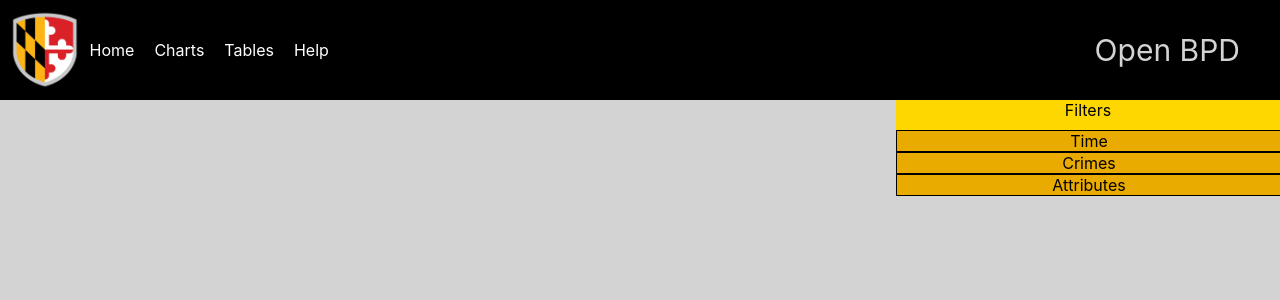
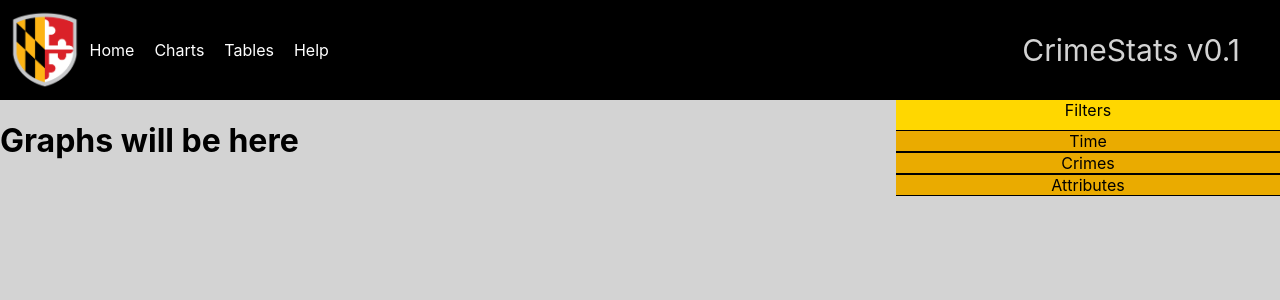
Before and after one commit to AlexanderRuth/cmsc447bpd, a React (Create React App) app in the folder bpd_ui/: page /charts in a window 1280 px wide. Shown: the top 300 px of the page. Built offline with nearby package versions, Linux system fonts and the light colour scheme.

Commit message:
Added Google Maps API

```diff
--- a/bpd_ui/package.json
+++ b/bpd_ui/package.json
@@ -4,10 +4,12 @@
   "private": true,
   "dependencies": {
     "css-loader": "^3.2.0",
+    "google-map-react": "^1.1.5",
     "react": "^16.9.0",
     "react-dom": "^16.9.0",
     "react-router-dom": "^5.0.1",
-    "react-scripts": "3.1.2"
+    "react-scripts": "3.1.2",
+    "react-vis": "^1.11.7"
   },
   "scripts": {
     "start": "react-scripts start",
--- a/bpd_ui/src/App.js
+++ b/bpd_ui/src/App.js
@@ -5,6 +5,7 @@ import Header from "./Header/Header.js";
 import Map from "./Map/Map.js";
 import Filter from './Filter/Filter.js';
 import CrimeTable from "./CrimeTable/CrimeTable.js";
+import CrimeChart from './CrimeChart/CrimeChart.js';
 import { BrowserRouter as Router, Route, Link } from "react-router-dom";
 import { createBrowserHistory } from "history";
 
@@ -16,8 +17,10 @@ function App() {
 		<Router>
 			<div>
 				<Header />
+				<Route exact path="/" component={Map}/>
 				<Route path="/home" component={Map}/>
 				<Route path="/tables" component={CrimeTable}/>
+				<Route path="/charts" component={CrimeChart}/>
 			</div>
 		</Router>
 		<Filter/>
--- /dev/null
+++ b/bpd_ui/src/CrimeChart/CrimeChart.js
@@ -0,0 +1,13 @@
+import React from 'react';
+
+export default class CrimeChart extends React.Component
+{
+	render()
+	{
+		return(
+			<h1 style={{float: "left"}}>
+				Graphs will be here
+			</h1>
+		);
+	}
+}
--- a/bpd_ui/src/Filter/Collapse.css
+++ b/bpd_ui/src/Filter/Collapse.css
@@ -3,6 +3,8 @@
 	color: black;
 	width: 100%;
 	border: 1px solid black;
+	border-right: none;
+	border-left: none;
 }
 
 .collapse-body {
@@ -10,6 +12,8 @@
 	padding: 0;
 	margin: 0;
 	border: 1px solid black;
+	border-right: none;
+	border-left: none;
 }
 
 .collapse-header:hover {
--- a/bpd_ui/src/Filter/Collapse.js
+++ b/bpd_ui/src/Filter/Collapse.js
@@ -15,9 +15,9 @@ export default class Collapse extends React.Component
 	render()
 	{
 		return(
-			<div>
-				<div onClick={() => {this.setState({show: !this.state.show})}} className="collapse-header">{this.props.title}</div>
-				<div className="collapse-body" style={{display: this.state.show ? "block" : "none"}}>
+			<div className="collapse">
+				<div onClick={(e) => {this.setState({show: !this.state.show})}} className="collapse-header">{this.props.title}</div>
+				<div className="collapse-body" style={{display: this.state.show ? "block": "none"}}>
 					{this.props.children}
 				</div>
 			</div>
--- a/bpd_ui/src/Header/Header.js
+++ b/bpd_ui/src/Header/Header.js
@@ -22,7 +22,7 @@ export default class Header extends React.Component
 					(<Link to={headerItems[e]} className="header-item clickable">{e}</Link>)
 				)}
 
-				<span className="header-item" style={{fontSize: "30px", float: "right", paddingRight: "40px", color: "lightgrey"}}>Open BPD</span>
+				<span className="header-item" style={{fontSize: "30px", float: "right", paddingRight: "40px", color: "lightgrey"}}>CrimeStats v0.1</span>
 			</div>
 		);
 	}
--- a/bpd_ui/src/Map/Map.js
+++ b/bpd_ui/src/Map/Map.js
@@ -1,14 +1,32 @@
 import React from 'react';
 import bmore_map from "../img/baltimore.jpg";
 import Filter from "../Filter/Filter.js";
+import GoogleMapReact from 'google-map-react';
 
 export default class Map extends React.Component
 {
+	static defaultProps = {
+		center: {
+			lat: 39.2904,
+			lng: -76.6122
+		},
+		zoom: 11
+	};
+
 	render()
 	{
 		return(
-		<div>
-			<img src={bmore_map} style={{width: "70%", height: "550px", overflow: "hidden", float: "left"}}/>
+		<div style={{height: "86.5vh", width: "70%", float: "left"}}>
+			<GoogleMapReact
+				bootstrapURLKeys={{key: "AIzaSyAb2DQ97vUtf5SekHnVp5Mh-UcXsJ_26tU"}}
+				defaultCenter={this.props.center}
+				defaultZoom={this.props.zoom}
+				options={{scrollwheel: true, zoomControl: true}}
+			>
+
+			</GoogleMapReact>
+
+		{/*<img src={bmore_map} style={{width: "70%", height: "550px", overflow: "hidden", float: "left"}}/>*/}
 		</div>
 		);
 	}
```
Also changed, not shown: 1 other file (tests, documents, lock files or other folders).
